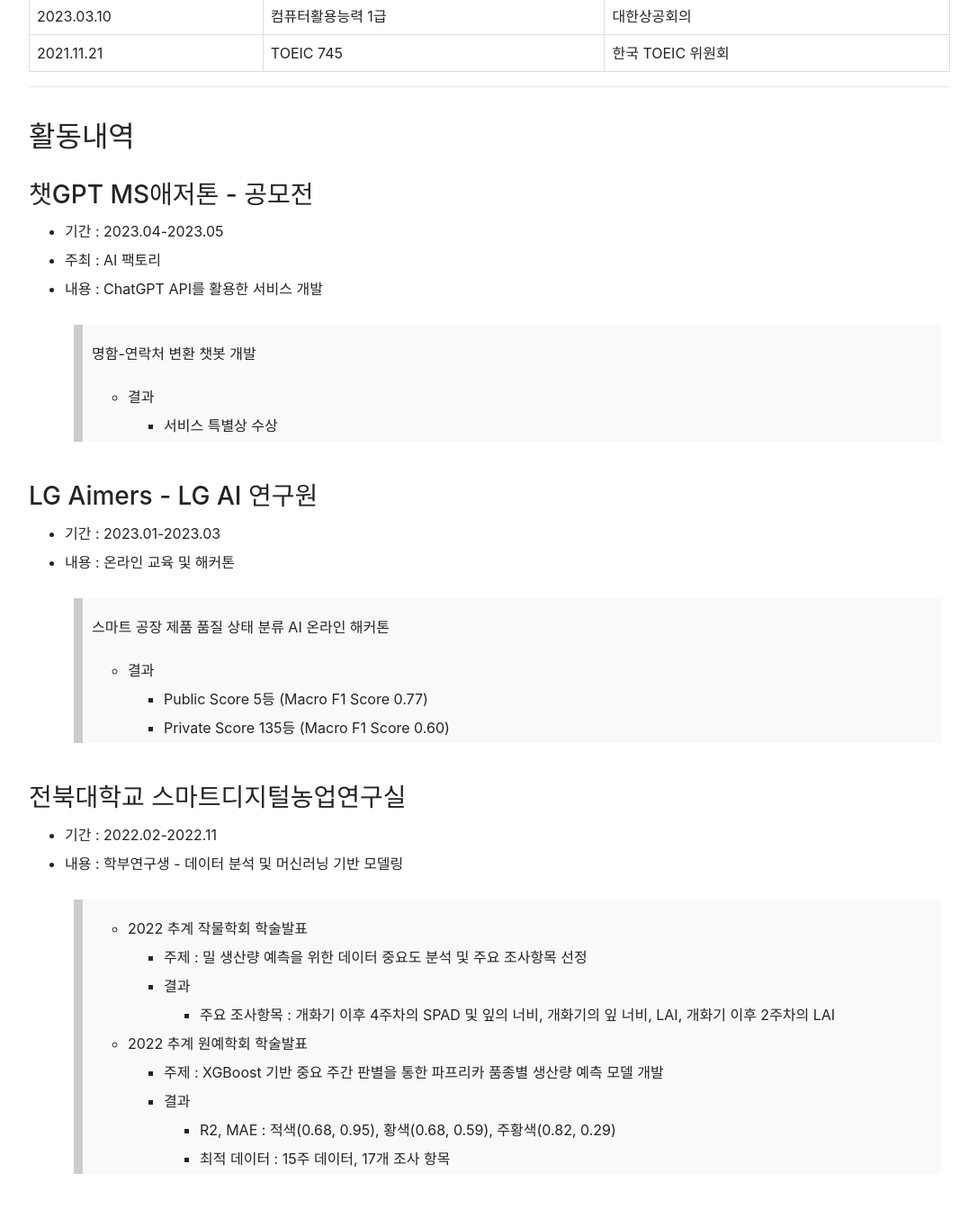
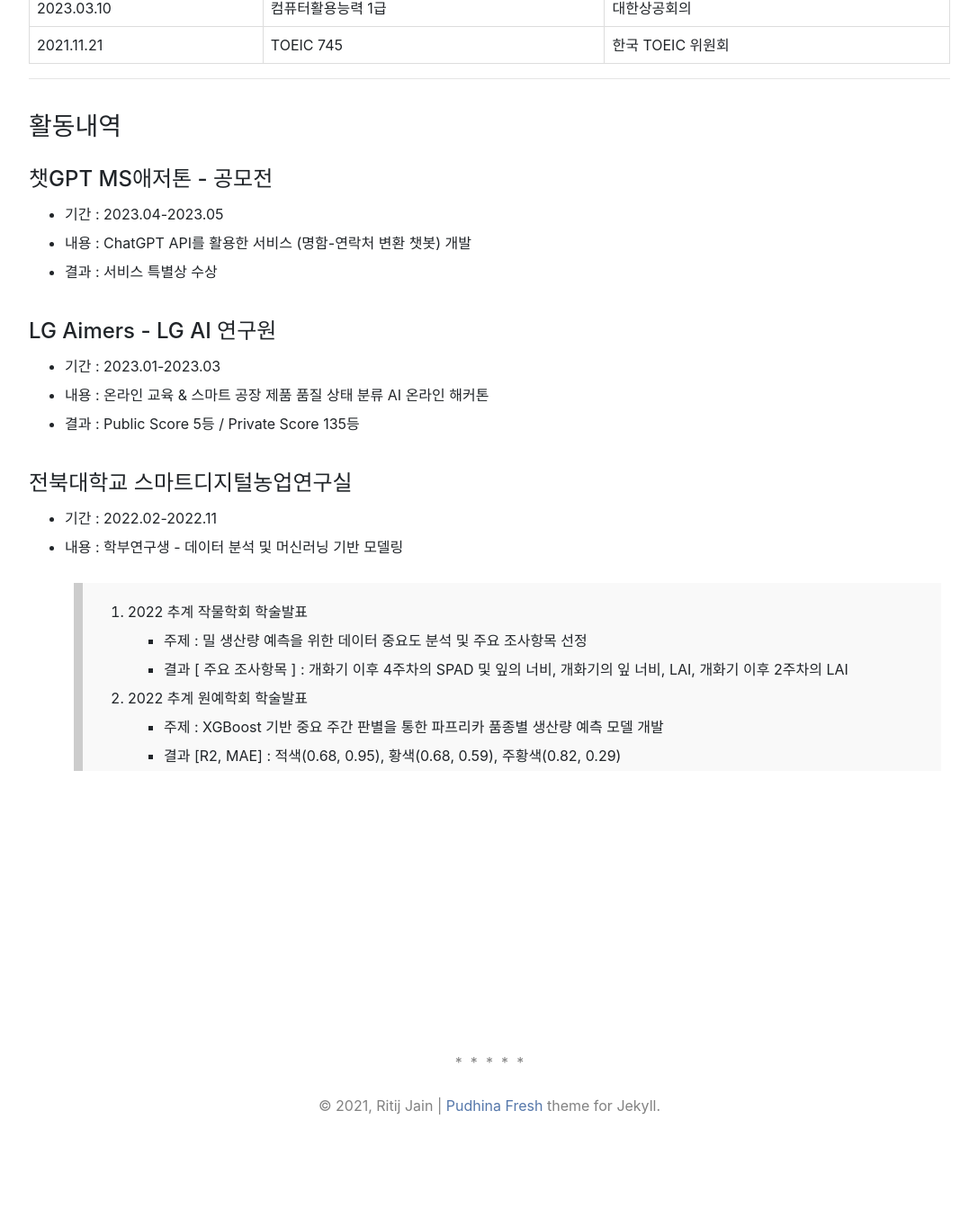
Before and after one commit to riverallzero/riverallzero.github.io, a Jekyll site: the page built from index.md, in a window 1280 px wide and 1400 px high, scrolled down 1425 px. Shown: the top 1344 px of the window at 90% size, without its empty margins (96-1183 px from the left). Built offline with Jekyll 4.4.1, drawn with Linux system fonts in a browser that asks for light colours; nearby versions of some CDN libraries; a style sheet for code colours, icons or effects is not loaded; after the commit the page ends 2726 px from its top, so only the background shows below that.

Commit message:
Update cv

```diff
--- a/index.md
+++ b/index.md
@@ -2,7 +2,7 @@
 layout: page
 full_logo: true
 title: About Me
-subtitle: <img src="https://media.giphy.com/media/hvRJCLFzcasrR4ia7z/giphy.gif" width="25">
+subtitle: <img src="https://media.giphy.com/media/hvRJCLFzcasrR4ia7z/giphy.gif" width="3">
 description: A minimal yet feature-rich Jekyll theme made for personal websites and blogs.
 sitemap:
   priority: 1.0
@@ -10,7 +10,7 @@
 
 <div style="display: flex;">
   <div style="flex-basis: 50%;">
-    <h2>인적사항</h2>
+    <h3>인적사항</h3>
     <table>
       <tr>
         <th>프로필</th>
@@ -27,7 +27,7 @@
     </table>
   </div>
   <div style="flex-basis: 50%;">
-    <h2>학력사항</h2>
+    <h3>학력사항</h3>
     <table>
       <tr>
         <th>학교</th>
@@ -56,46 +56,37 @@
 
 ---
 
-## 자격사항
+### 자격사항
 
  취득일자       |자격증명      | 발급기관         |
 ---------|------------|--------------|
  2023.03.10 | 컴퓨터활용능력 1급 | 대한상공회의       |
 2021.11.21 | TOEIC 745  | 한국 TOEIC 위원회 |
 
-
 ---
 
-## 활동내역
+### 활동내역
 
-### 챗GPT MS애저톤 - 공모전
+#### 챗GPT MS애저톤 - 공모전
   - 기간 : 2023.04-2023.05
-  - 주최 : AI 팩토리
-  - 내용 : ChatGPT API를 활용한 서비스 개발
-  >  명함-연락처 변환 챗봇 개발
-  >  - 결과
-  >    - 서비스 특별상 수상
+  - 내용 : ChatGPT API를 활용한 서비스 (명함-연락처 변환 챗봇) 개발
+  - 결과 : 서비스 특별상 수상
 
-### LG Aimers - LG AI 연구원
+
+#### LG Aimers - LG AI 연구원
   - 기간 : 2023.01-2023.03
-  - 내용 : 온라인 교육 및 해커톤
-  >  스마트 공장 제품 품질 상태 분류 AI 온라인 해커톤
-  >  - 결과
-  >    - Public Score 5등 (Macro F1 Score 0.77)
-  >    - Private Score 135등 (Macro F1 Score 0.60)
+  - 내용 : 온라인 교육 & 스마트 공장 제품 품질 상태 분류 AI 온라인 해커톤
+  - 결과 : Public Score 5등 / Private Score 135등
 
-### 전북대학교 스마트디지털농업연구실
+#### 전북대학교 스마트디지털농업연구실
   - 기간 : 2022.02-2022.11
   - 내용 : 학부연구생 - 데이터 분석 및 머신러닝 기반 모델링
-  >  - 2022 추계 작물학회 학술발표
+  > 1. 2022 추계 작물학회 학술발표
   >    - 주제 : 밀 생산량 예측을 위한 데이터 중요도 분석 및 주요 조사항목 선정
-  >    - 결과
-  >      - 주요 조사항목 : 개화기 이후 4주차의 SPAD 및 잎의 너비, 개화기의 잎 너비, LAI, 개화기 이후 2주차의 LAI
-  >  - 2022 추계 원예학회 학술발표
+  >    - 결과 [ 주요 조사항목 ] : 개화기 이후 4주차의 SPAD 및 잎의 너비, 개화기의 잎 너비, LAI, 개화기 이후 2주차의 LAI
+  > 2. 2022 추계 원예학회 학술발표
   >    - 주제 :  XGBoost 기반 중요 주간 판별을 통한 파프리카 품종별 생산량 예측 모델 개발
-  >    - 결과
-  >      - R2, MAE : 적색(0.68, 0.95), 황색(0.68, 0.59), 주황색(0.82, 0.29)
-  >      - 최적 데이터 : 15주 데이터, 17개 조사 항목
+  >    - 결과 [R2, MAE] : 적색(0.68, 0.95), 황색(0.68, 0.59), 주황색(0.82, 0.29)
 
 
 <br>
```
